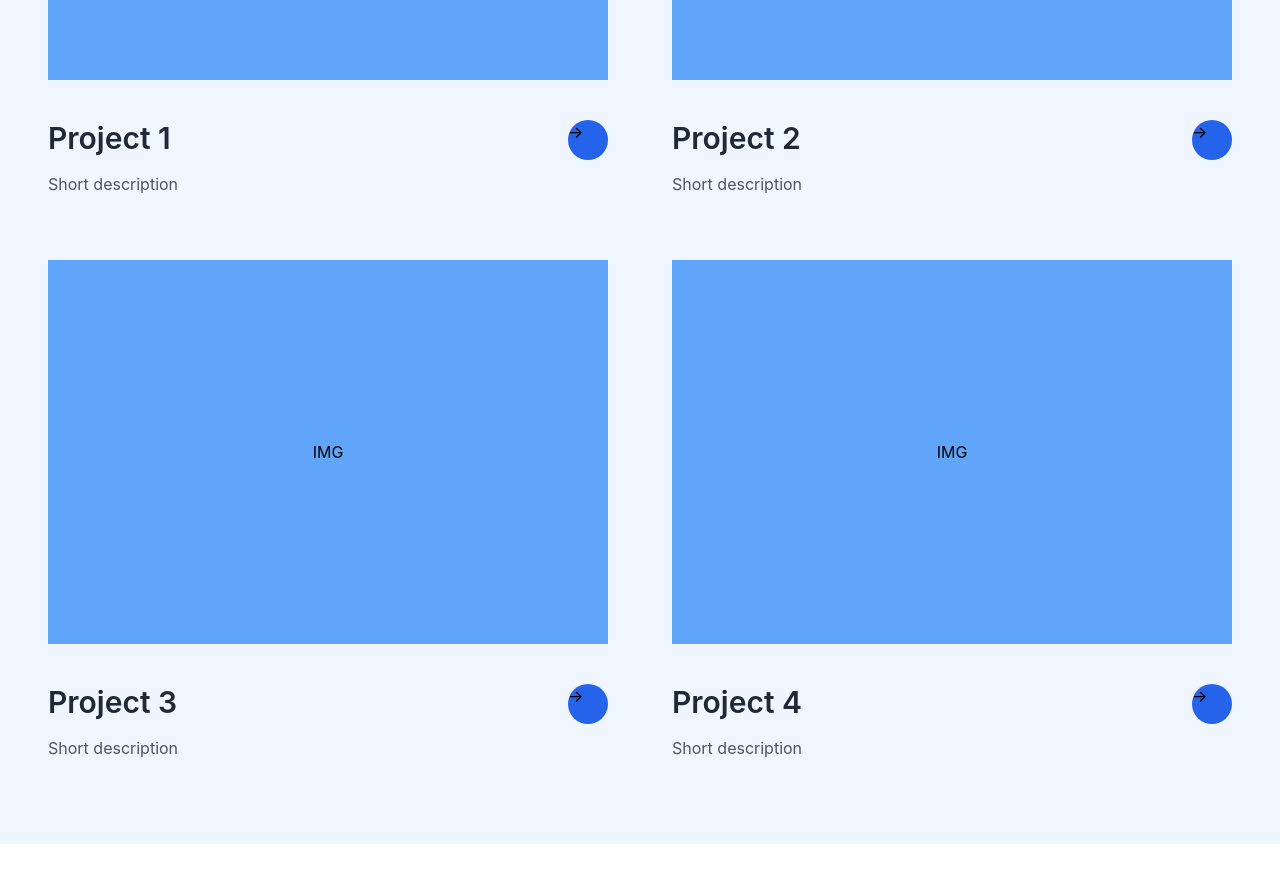
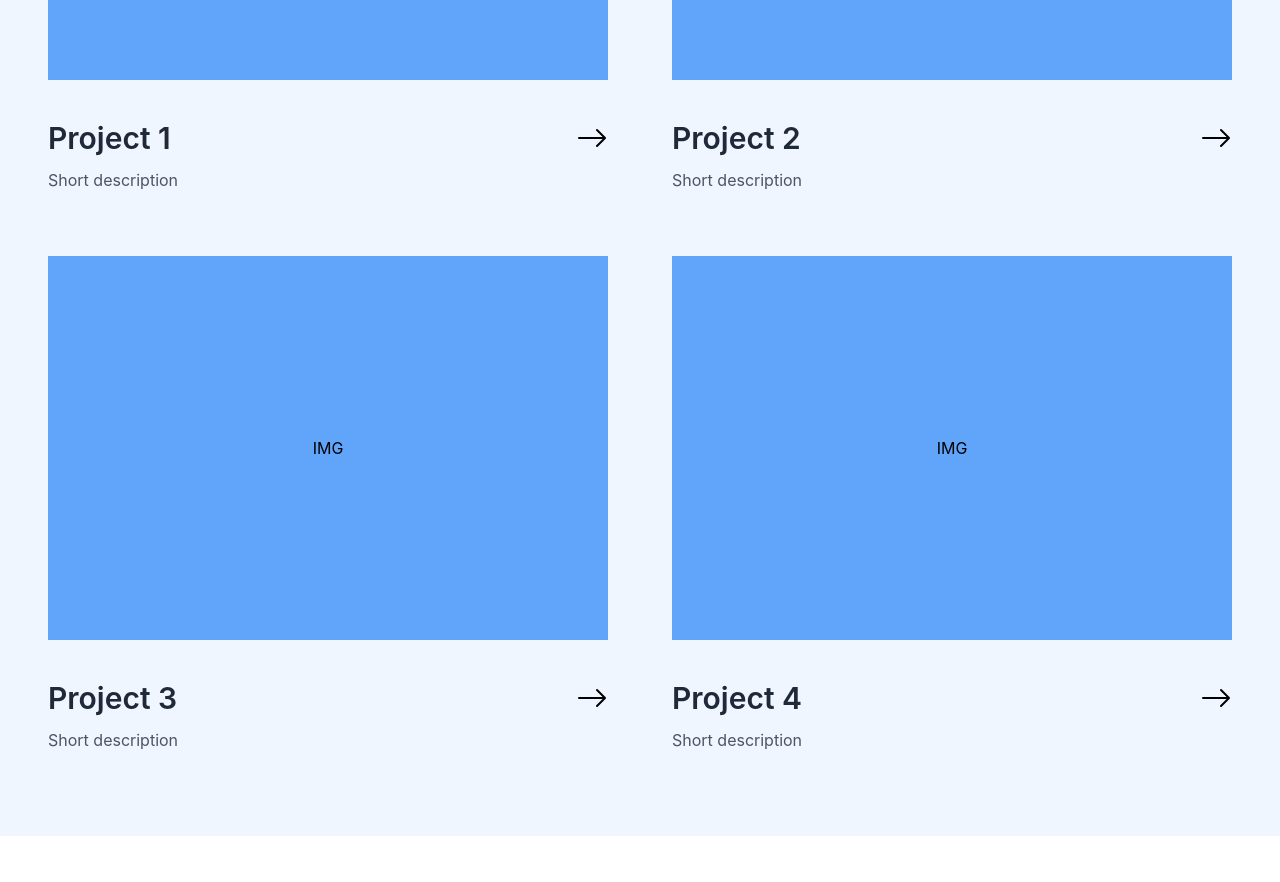
Before and after one commit to Blankeos/next-portfolio, a Next.js app: page / in a window 1280 px wide. Shown: the part 1200-2082 px from the top of the page. Built offline with nearby package versions, Linux system fonts and the light colour scheme.

Commit message:
Working hover anims for ProjectCards

```diff
--- a/components/Projects.tsx
+++ b/components/Projects.tsx
@@ -1,6 +1,8 @@
 import React from "react";
 import Container from "./Container";
 import SectionHeading from "./SectionHeading";
+
+import { BsArrowRight as Arrow } from "react-icons/bs";
 
 const Projects = () => {
   return (
@@ -39,7 +41,7 @@ const ProjectCard = ({ title }: ProjectCardProps) => {
     // >
     //   item 1
     // </div>
-    <div className=" flex flex-col">
+    <div className="group flex flex-col cursor-pointer">
       <div className="h-96 flex items-center justify-center bg-blue-400">
         IMG
       </div>
@@ -47,7 +49,13 @@ const ProjectCard = ({ title }: ProjectCardProps) => {
         <h3 className="font-semibold text-3xl text-gray-800">
           Project {title}
         </h3>
-        <div className="rounded-full h-10 w-10 bg-blue-600">&rarr;</div>
+        <div className="relative flex items-center justify-center">
+          <div className="absolute h-0 w-0 group-hover:h-12 group-hover:w-12 rounded-full transition-all duration-200 bg-blue-400 flex items-center justify-center"></div>
+          <Arrow
+            size="2rem"
+            className="relative group-hover:-rotate-45 transform transition duration-300"
+          />
+        </div>
       </div>
       <p className="pt-3 text-gray-600">Short description</p>
     </div>
```
